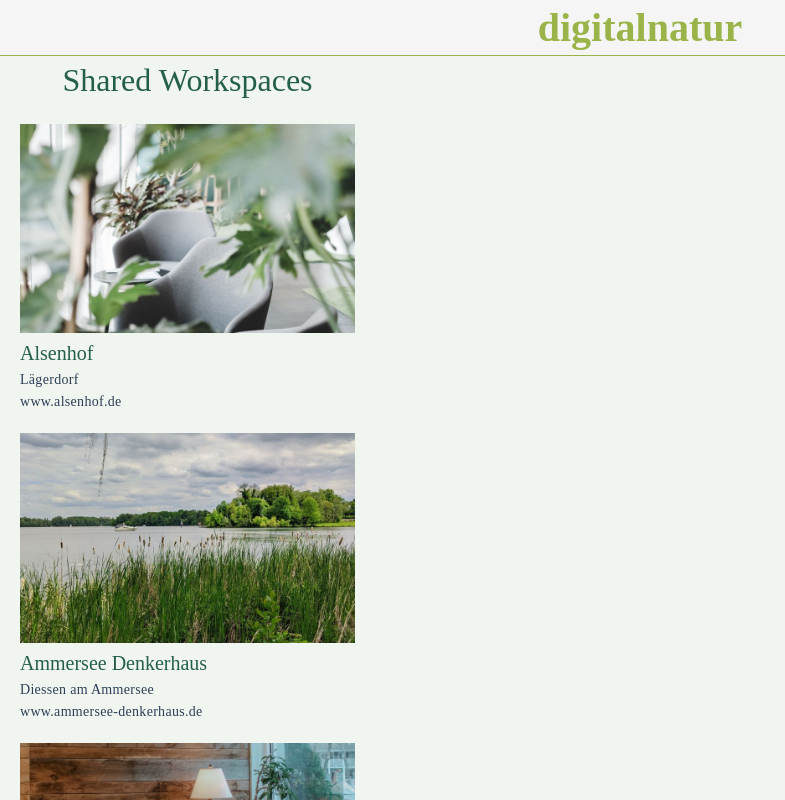
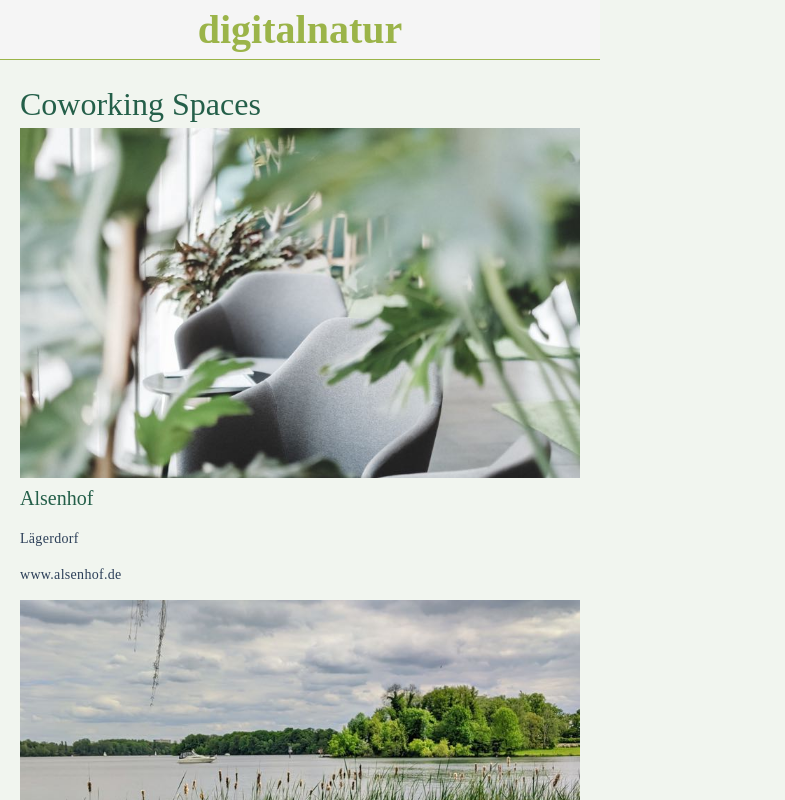
Before and after one commit to s-zanker/capstone-project, a React (Create React App) app: page / in a window 1280 px wide. Shown: the top 800 px of the page, without its empty margins (0-785 px from the left). Built offline with nearby package versions, Linux system fonts and the light colour scheme.

Commit message:
wip: fix app grid

```diff
--- a/src/App.css
+++ /dev/null
@@ -1,38 +0,0 @@
-.App {
-  text-align: center;
-}
-
-.App-logo {
-  height: 40vmin;
-  pointer-events: none;
-}
-
-@media (prefers-reduced-motion: no-preference) {
-  .App-logo {
-    animation: App-logo-spin infinite 20s linear;
-  }
-}
-
-.App-header {
-  background-color: #282c34;
-  min-height: 100vh;
-  display: flex;
-  flex-direction: column;
-  align-items: center;
-  justify-content: center;
-  font-size: calc(10px + 2vmin);
-  color: white;
-}
-
-.App-link {
-  color: #61dafb;
-}
-
-@keyframes App-logo-spin {
-  from {
-    transform: rotate(0deg);
-  }
-  to {
-    transform: rotate(360deg);
-  }
-}
--- a/src/App.js
+++ b/src/App.js
@@ -6,16 +6,24 @@ import workspaces from './assets/workspaces.json'
 
 function App() {
   return (
-    <>
+    <AppGrid>
       <Header />
-      <StyledTitle>Shared Workspaces</StyledTitle>
-      <WorkspaceList workspaces={workspaces} />
-    </>
+      <Main>
+        <WorkspaceList workspaces={workspaces} />
+      </Main>
+    </AppGrid>
   )
 }
 
 export default App
 
-const StyledTitle = styled.h2`
-  text-align: center;
+const AppGrid = styled.div`
+  display: grid;
+  grid-template-rows: 60px auto;
+  height: 100vh;
 `
+
+const Main = styled.main`
+  padding: 20px;
+  overflow-y: scroll;
+`
--- a/src/GlobalStyles.js
+++ b/src/GlobalStyles.js
@@ -21,7 +21,7 @@ export default createGlobalStyle`
 
 body {
   margin: 0;
-  max-width: 375px;
+  max-width: 600px;
   background-color: var(--lightgreen);
   font-family: 'Overpass', sans-serif;
 }
@@ -30,12 +30,13 @@ img {
   max-width: 100%;
 }
 
-h1, h2, h3, h4, h5, h6, p{
+h1, h2, h3, h4, h5, h6 {
   margin: 0;
+  font-family: Chivo, serif;
 }
 
 h1 {
-  font-family: Chivo;
+
   font-size: 40px;
   font-weight: bold;
   font-stretch: normal;
--- a/src/components/Header/Header.js
+++ b/src/components/Header/Header.js
@@ -10,14 +10,10 @@ export default function Header() {
 }
 
 const StyledHeader = styled.header`
-  height: 56px;
-  min-width: 100vw;
   background-color: whitesmoke;
   border-bottom: 1px solid var(--freshgreen);
   display: flex;
   flex-direction: row;
   justify-content: center;
   align-items: center;
-  position: sticky;
-  top: 0;
 `
--- a/src/components/Workspace/Workspace.js
+++ b/src/components/Workspace/Workspace.js
@@ -12,6 +12,4 @@ export default function Workspace({ workspace }) {
   )
 }
 
-const StyledWorkspaceItem = styled.div`
-  margin: 20px;
-`
+const StyledWorkspaceItem = styled.div``
--- a/src/components/WorkspaceList/WorkspaceList.js
+++ b/src/components/WorkspaceList/WorkspaceList.js
@@ -4,6 +4,7 @@ import Workspace from '../Workspace/Workspace'
 export default function WorkspaceList({ workspaces }) {
   return (
     <>
+      <h2>Coworking Spaces</h2>
       {workspaces.map((workspace) => (
         <Workspace workspace={workspace} key={workspace._id} />
       ))}
--- a/src/index.css
+++ /dev/null
@@ -1,13 +0,0 @@
-body {
-  margin: 0;
-  font-family: -apple-system, BlinkMacSystemFont, 'Segoe UI', 'Roboto', 'Oxygen',
-    'Ubuntu', 'Cantarell', 'Fira Sans', 'Droid Sans', 'Helvetica Neue',
-    sans-serif;
-  -webkit-font-smoothing: antialiased;
-  -moz-osx-font-smoothing: grayscale;
-}
-
-code {
-  font-family: source-code-pro, Menlo, Monaco, Consolas, 'Courier New',
-    monospace;
-}
--- a/src/index.js
+++ b/src/index.js
@@ -1,7 +1,6 @@
 import React from 'react'
 import ReactDOM from 'react-dom'
 import GlobalStyles from './GlobalStyles'
-import './index.css'
 import App from './App'
 import * as serviceWorker from './serviceWorker'
 
```
Also changed, not shown: 1 other file (tests, documents, lock files or other folders).
